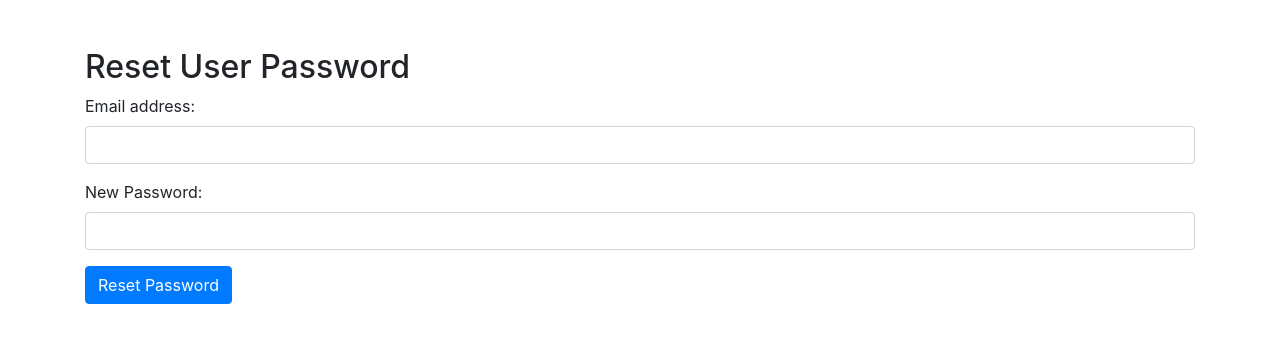
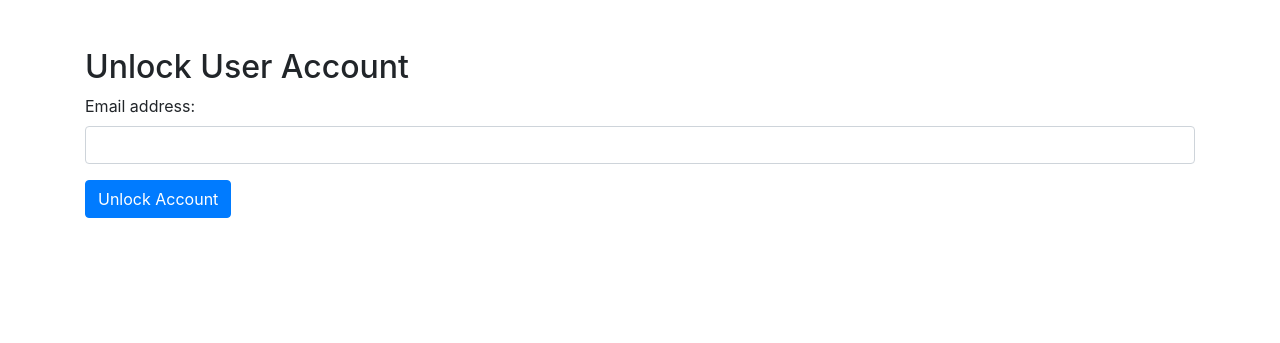
Before and after one commit to CougarBellinger/SFWE403-503-Project, a Django app: page /users/recover/ in a window 1280 px wide. Shown: the part 56-399 px from the top of the page. Run offline with Django 4.2, Linux system fonts and the light colour scheme; a user stored in the database is signed in; tables that the repository leaves empty hold one stand-in row (values such as "Sample post"); parts of the project's set-up code (start-up, migrations or seed data) failed here and were passed over; some libraries are stand-ins or nearby versions.

Commit message:
removed password change during account unlocking

```diff
--- a/MyPharma/users/templates/recover.html
+++ b/MyPharma/users/templates/recover.html
@@ -3,22 +3,18 @@
 {% block content %}
 <div class="container mt-5">
     {% if user.user_type == '1' %}
-        <h2>Reset User Password</h2>
+        <h2>Unlock User Account</h2>
         <form method="post">
             {% csrf_token %}
             <div class="form-group">
                 <label for="email">Email address:</label>
                 <input type="email" class="form-control" id="email" name="email" required>
             </div>
-            <div class="form-group">
-                <label for="password">New Password:</label>
-                <input type="password" class="form-control" id="password" name="password" required>
-            </div>
-            <button type="submit" class="btn btn-primary">Reset Password</button>
+            <button type="submit" class="btn btn-primary">Unlock Account</button>
         </form>
     {% else %}
         <h2>Access Denied</h2>
-        <p>You do not have permission to reset passwords.</p>
+        <p>You do not have permission to unlock accounts.</p>
     {% endif %}
 
     {% if messages %}
--- a/MyPharma/users/views.py
+++ b/MyPharma/users/views.py
@@ -117,9 +117,8 @@ def recover_account_view(request):
             return redirect('home_view')  # Redirect to a safe page
 
         email = request.POST.get('email')  # Get the email from the form
-        new_password = request.POST.get('password')  # Get the new password from the form
 
-        if not email or not new_password:  # Validate the inputs
+        if not email:  # Validate the inputs
             messages.error(request, 'Please fill out both fields.')
             return render(request, 'recover.html')  # Re-render the form
 
@@ -128,7 +127,7 @@ def recover_account_view(request):
             user = CustomUser.objects.get(email=email)
 
             # If user is found, reset the password
-            user.password = make_password(new_password)  # Hash the new password
+            #user.password = make_password(new_password)  # Hash the new password
             user.reset_token = None  # Clear the reset token
             user.reset_token_expiry = None  # Clear the expiry
             user.unsuccessful_login_count = 0  # Resets login count
```
